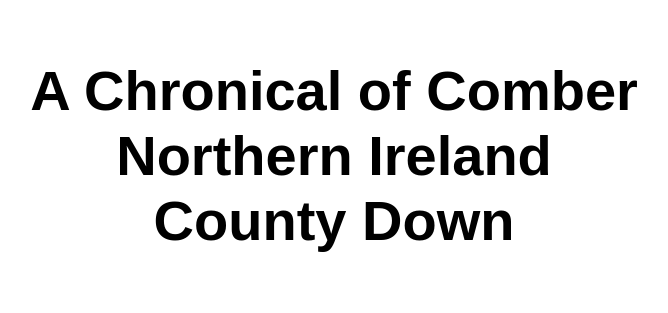
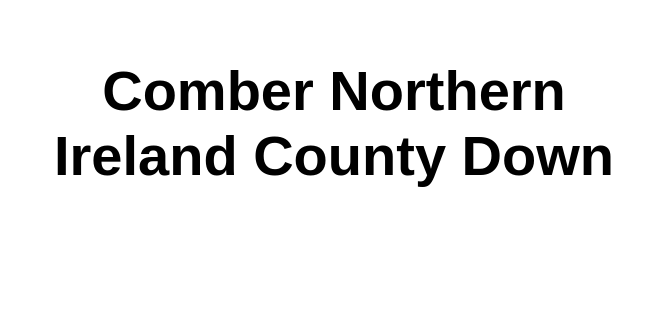
Before and after one commit to Jordy441/jordy441web, a website: page src/index.html in a window 1280 px wide. Shown: the whole page, without its empty margins (306-974 px from the left). Drawn offline with Linux system fonts and the light colour scheme.

Commit message:
Update index.html

```diff
--- a/src/index.html
+++ b/src/index.html
@@ -10,7 +10,7 @@
 
 <body>
   <main>
-    <h1>A Chronical of Comber Northern Ireland County Down</h1>
+    <h1>Comber Northern Ireland County Down</h1>
   </main>
 </body>
 
```
